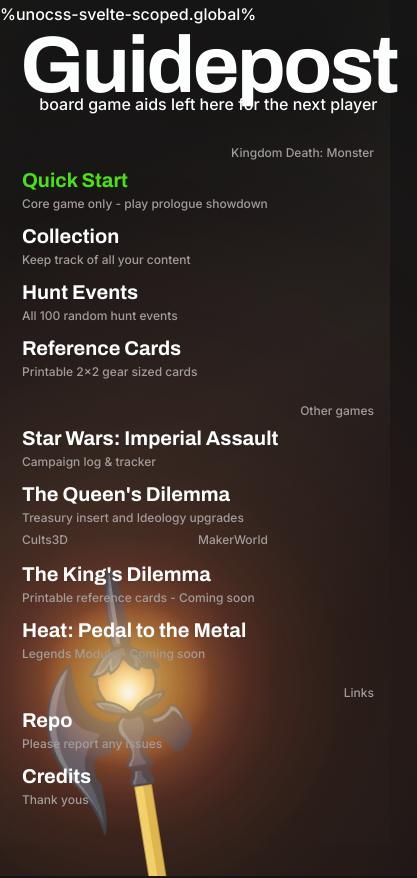
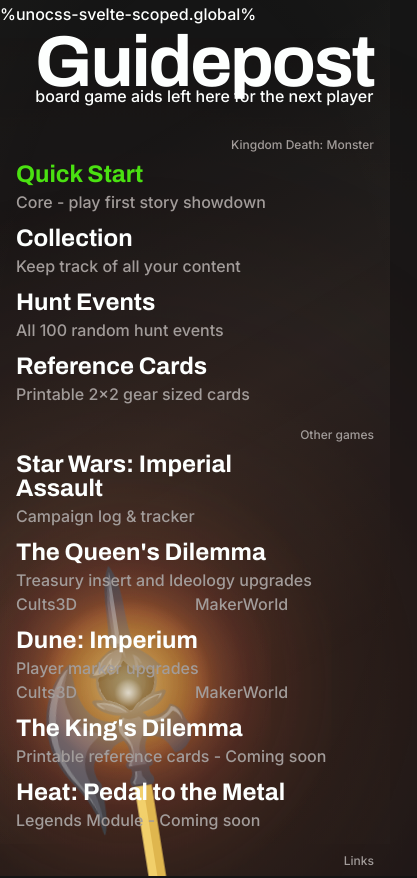
Before and after one commit to nick1n/guidepost, a SvelteKit app: page / in a window 390 px wide. Shown: the top 878 px of the page, 417 px wide, since content can reach past the window. Before the commit the page ends 844 px from the top, so only its background shows below. Built offline with nearby package versions, Linux system fonts and the light colour scheme.

Commit message:
Refine tool links and credits page styling
- Add Dune: Imperium player marker resources
- Improve tool hover accents and responsive credits layout

```diff
--- a/src/app.css
+++ b/src/app.css
@@ -11,6 +11,7 @@
 
   --panel: #1e1e1e;
   --border: #1e1e1e;
+  --color-divider: color-mix(var(--foreground) 15%, transparent);
 
   --accent: #11b2e1;
   --accent-foreground: #fdfffe;
@@ -32,8 +33,9 @@
 
   --text-sm: 0.75rem;
   --text-lg: 1.25rem;
+  --text-xl: 1.5rem;
   --text-card-title: 1.5rem;
-  --text-hero: clamp(5rem, 10vw, 9rem);
+  --text-hero: round(clamp(4.5rem, 10vw, 9rem), 1px);
   --font-semibold: 700;
   --font-bold: 700;
 
@@ -79,6 +81,7 @@
   border-top: var(--border-size) solid transparent;
   color: var(--foreground);
   font-family: var(--font-sans);
+  text-wrap-style: pretty;
 }
 
 button {
--- a/src/routes/+page.svelte
+++ b/src/routes/+page.svelte
@@ -32,7 +32,7 @@
       items: [
         {
           title: "Quick Start",
-          note: "Core game only - play prologue showdown",
+          note: "Core - play first story showdown",
           icon: "i-material-symbols:play-circle-outline",
           href: resolve("/start"),
           accent: "primary",
@@ -70,6 +70,23 @@
         {
           title: "The Queen's Dilemma",
           note: "Treasury insert and Ideology upgrades",
+          icon: "i-material-symbols:3d-outline-sharp",
+          destinations: [
+            {
+              label: "MakerWorld",
+              href: "https://makerworld.com/en/models/2958034",
+              brand: "makerworld",
+            },
+            {
+              label: "Cults3D",
+              href: "https://cults3d.com/en/3d-model/game/queens-dilemma-treasury-insert-ideology-markers",
+              brand: "cults3d",
+            },
+          ],
+        },
+        {
+          title: "Dune: Imperium",
+          note: "Player marker upgrades",
           icon: "i-material-symbols:3d-outline-sharp",
           destinations: [
             {
@@ -184,8 +201,13 @@
         <h2 {id}>{label}</h2>
         {#each items as i (i.title)}
           {#if i.destinations}
-            <div class={["tool", "has-destinations", i.accent && `accent-${i.accent}`]}>
-              <a class="tool-main" href={i.destinations[0].href} target="_blank" aria-describedby="new-tab-description">
+            <div class={["tool has-destinations", i.accent && `accent-${i.accent}`]}>
+              <a
+                class={["tool-main", i.destinations[0].brand]}
+                href={i.destinations[0].href}
+                target="_blank"
+                aria-describedby="new-tab-description"
+              >
                 {@render toolContent(i)}
               </a>
               <span class="tool-destinations">
@@ -246,51 +268,40 @@
 
 <style>
   .landing {
-    --space-page: clamp(1.25rem, 4vw, 3rem);
+    --color-cults3d: #822ef5;
+    --color-makerworld: #08bf08;
+    --color-muted-hover: color-mix(var(--foreground) 75%, transparent);
+    --color-shadow-edge: color-mix(var(--background) 90%, transparent);
+    --gap-tool: round(clamp(0.5rem, 0.8vh, 0.75rem), 1px);
+    --layer-backdrop: -1;
     --offset-tagline: -10px;
-    --width-nav: 24rem;
-    --gap-tool: 0.5rem;
     --position-glow-x: 35%;
     --position-glow-y: 12rem;
     --position-guidepost-orb-x: 50%;
     --position-guidepost-orb-y: 44%;
-    --shift-x: 0px;
-    --shift-y: 0px;
-    --shift-hover: 0.4rem;
-    --size-icon: 1.5rem;
-    --size-external: 1rem;
-    --size-glow-ambient: max(84rem, 150vw);
-    --size-glow-pulse: clamp(28rem, 68vw, 58rem);
-    --size-glow-flicker: clamp(18rem, 38vw, 32rem);
-    --size-glow-candle: clamp(16rem, 32vw, 26rem);
-    --size-guidepost: clamp(23rem, 55vw, 38rem);
-    --layer-backdrop: -1;
-    --color-muted-hover: color-mix(var(--foreground) 75%, transparent);
-    --color-makerworld: #08bf08;
-    --color-cults3d: #822ef5;
-    --color-shadow-edge: color-mix(var(--background) 90%, transparent);
     --shadow-title:
       -1px 0 0 var(--color-shadow-edge), 1px 0 0 var(--color-shadow-edge), 0 -1px 0 var(--color-shadow-edge),
       0 1px 0 var(--color-shadow-edge), 0 2px 4px color-mix(var(--background) 55%, transparent);
-    --duration-pulse: 11s;
-    --duration-flicker: 13s;
+    --shift-hover: -0.5rem;
+    --shift-x: 0px;
+    --shift-y: 0px;
+    --size-external: 1rem;
+    --size-icon: 1.5rem;
+    --space-page: round(clamp(1rem, 4vw, 3rem), 1px);
+    --width-nav: 25rem;
+
     --duration-ambient: 43s;
     --duration-candle: 7s;
-    --color-lantern-core: #fff3cc;
-    --color-lantern-honey: #ffc66d;
-    --color-lantern-ember: #ce6b29;
-    --gradient-page-sheen-vignette:
-      linear-gradient(150deg, transparent 20%, #ffd6ad0f 50%, transparent 80%),
-      radial-gradient(ellipse at center, transparent 70%, #fff0bd04 100%);
+    --duration-flicker: 5s;
+    --duration-pulse: 11s;
+    --size-glow-ambient: max(84rem, 150vw);
+    --size-glow-candle: clamp(16rem, 32vw, 26rem);
+    --size-glow-flicker: clamp(18rem, 38vw, 32rem);
+    --size-glow-pulse: clamp(28rem, 68vw, 58rem);
+    --size-guidepost: clamp(23rem, 55vw, 38rem);
     --gradient-light-ambient:
       radial-gradient(circle at center, #fba15321 0%, transparent 36%),
       radial-gradient(ellipse at center in oklch, #f16c3736 0%, #b7453024 31%, #6c282514 54%, transparent 76%);
-    --gradient-light-pulse:
-      radial-gradient(circle at center in oklch, #ffe4a647 0%, #ffb2512e 18%, transparent 42%),
-      radial-gradient(ellipse at center in oklch, #fb823b3b 0%, #d4403021 43%, transparent 75%);
-    --gradient-light-flicker:
-      radial-gradient(circle at center in oklch, #fff0b56b 0%, #ffc34d4d 16%, transparent 42%),
-      radial-gradient(ellipse at center in oklch, #ff992e4a 0%, #f6542430 38%, #9a2a221a 60%, transparent 76%);
     --gradient-light-candle: radial-gradient(
       circle at center in oklch,
       #ffe48552 0%,
@@ -299,6 +310,15 @@
       #c4280712 47%,
       transparent 54%
     );
+    --gradient-light-flicker:
+      radial-gradient(circle at center in oklch, #fff0b56b 0%, #ffc34d4d 16%, transparent 42%),
+      radial-gradient(ellipse at center in oklch, #ff992e4a 0%, #f6542430 38%, #9a2a221a 60%, transparent 76%);
+    --gradient-light-pulse:
+      radial-gradient(circle at center in oklch, #ffe4a647 0%, #ffb2512e 18%, transparent 42%),
+      radial-gradient(ellipse at center in oklch, #fb823b3b 0%, #d4403021 43%, transparent 75%);
+    --gradient-page-sheen-vignette:
+      linear-gradient(150deg, transparent 20%, #ffd6ad0f 50%, transparent 80%),
+      radial-gradient(ellipse at center, transparent 70%, #fff0bd04 100%);
 
     &::before {
       z-index: var(--layer-backdrop);
@@ -329,7 +349,6 @@
     contain: inline-size;
     margin-block-start: var(--offset-tagline);
     text-align: center;
-    text-wrap: pretty;
   }
 
   nav {
@@ -363,12 +382,28 @@
   }
 
   .tool {
-    --color-tool-hover: var(--accent);
+    --color-tool-accent: var(--accent);
 
     padding-block: var(--gap-tool);
-    border-block-end: var(--border-size) solid color-mix(var(--foreground) 15%, transparent);
-    font-size: var(--text-sm);
+    border-block-end: var(--border-size) solid var(--color-divider);
     line-height: var(--line-height-none);
+    transition: color var(--duration-fast) var(--ease-standard);
+
+    &:any-link:is(:hover, :focus-visible),
+    &:has(:any-link:is(:hover, :focus-visible)) {
+      --color-tool-note: var(--color-muted-hover);
+      --shift-tool-icon: var(--shift-hover);
+
+      color: var(--color-tool-accent);
+    }
+
+    &:has(.makerworld:is(:hover, :focus-visible)) {
+      --color-tool-accent: var(--color-makerworld);
+    }
+
+    &:has(.cults3d:is(:hover, :focus-visible)) {
+      --color-tool-accent: var(--color-cults3d);
+    }
 
     &.has-destinations {
       --color-primary-destination: var(--muted-foreground);
@@ -376,14 +411,6 @@
 
       display: block;
       padding-block-end: 0;
-      transition: color var(--duration-fast) var(--ease-standard);
-
-      &:has(:is(.tool-main, .destination):is(:hover, :focus-visible)) {
-        --color-tool-note: var(--color-muted-hover);
-        --shift-tool-icon: calc(-1 * var(--shift-hover));
-
-        color: var(--color-tool-hover);
-      }
 
       &:has(.tool-main:is(:hover, :focus-visible)) {
         --color-primary-destination: var(--foreground);
@@ -392,25 +419,21 @@
     }
 
     &.accent-primary {
-      --color-tool-hover: var(--accent-green);
+      --color-tool-accent: var(--accent-green);
 
-      color: var(--accent-green);
+      color: var(--color-tool-accent);
     }
 
     &.accent-red {
-      --color-tool-hover: var(--accent-red);
+      --color-tool-accent: var(--accent-red);
     }
 
     &.accent-muted {
       color: color-mix(var(--foreground) 25%, transparent);
     }
-  }
 
-  a.tool {
+    &:any-link {
       position: relative;
-    transition:
-      color var(--duration-fast) var(--ease-standard),
-      padding var(--duration-fast) var(--ease-standard);
 
       &::after {
         position: absolute;
@@ -419,19 +442,16 @@
         inset-inline: 0;
         transform: scaleX(0);
         transform-origin: right;
-      background: var(--color-tool-hover);
+        background: var(--color-tool-accent);
         content: "";
         transition: transform var(--duration-fast) var(--ease-standard);
       }
 
-    &:is(:hover, :focus-visible) {
-      --color-tool-note: var(--color-muted-hover);
+      &:focus-visible {
+        outline: none;
+      }
 
-      padding-inline-end: var(--shift-hover);
-      outline: none;
-      color: var(--color-tool-hover);
-
-      &::after {
+      &:is(:hover, :focus-visible)::after {
         transform: scaleX(1);
       }
     }
@@ -440,7 +460,7 @@
   .tool-title {
     grid-area: title;
     font-weight: var(--font-semibold);
-    font-size: var(--text-lg);
+    font-size: var(--text-xl);
     font-family: var(--font-display);
   }
 
@@ -459,10 +479,8 @@
     transition: translate var(--duration-fast) var(--ease-standard);
   }
 
-  .tool-main {
-    &:focus-visible {
+  .tool-main:focus-visible {
     outline: none;
-    }
   }
 
   .tool-destinations {
@@ -471,7 +489,6 @@
   }
 
   .destination {
-    --color-destination: var(--accent);
     --scale-destination: 0;
 
     display: inline-flex;
@@ -488,17 +505,9 @@
       inset-inline: 0;
       transform: scaleX(var(--scale-destination));
       transform-origin: right;
-      background: var(--color-destination);
+      background: var(--color-tool-accent);
       content: "";
       transition: transform var(--duration-fast) var(--ease-standard);
-    }
-
-    &.makerworld {
-      --color-destination: var(--color-makerworld);
-    }
-
-    &.cults3d {
-      --color-destination: var(--color-cults3d);
     }
 
     &:first-child {
@@ -515,7 +524,7 @@
     }
 
     &:focus-visible {
-      outline: calc(2 * var(--border-size)) solid var(--color-destination);
+      outline: var(--border-size) solid var(--color-tool-accent);
       outline-offset: 2px;
     }
   }
@@ -706,7 +715,7 @@
   }
 
   @media (prefers-reduced-motion: reduce) {
-    :is(a.tool, .has-destinations, .destination, .tool-icon) {
+    :is(.tool, .destination, .tool-icon) {
       transition: none;
     }
 
--- a/src/routes/credits/+page.svelte
+++ b/src/routes/credits/+page.svelte
@@ -117,14 +117,13 @@
 
 <style>
   main {
-    --color-line: color-mix(var(--foreground) 15%, transparent);
-
-    padding: 1rem;
+    justify-self: center;
   }
 
   .home-link {
     display: inline-flex;
     align-items: center;
+    padding: 1rem;
     gap: 0.5rem;
     color: var(--muted-foreground);
     font-weight: var(--font-bold);
@@ -142,7 +141,8 @@
   }
 
   header {
-    text-align: right;
+    padding-inline: 1rem;
+    text-align: center;
   }
 
   :is(h1, h2) {
@@ -151,20 +151,19 @@
   }
 
   h1 {
-    font-size: clamp(3.5rem, 12vw, 6rem);
+    font-size: 5rem;
     line-height: var(--line-height-none);
     letter-spacing: var(--letter-spacing-tight);
   }
 
   .intro {
     color: var(--muted-foreground);
-    text-wrap: pretty;
   }
 
   section {
     display: grid;
     padding-block: 1rem;
-    border-block-start: var(--border-size) solid var(--color-line);
+    border-block-start: var(--border-size) solid var(--color-divider);
 
     &:first-of-type {
       border: 0;
@@ -180,6 +179,7 @@
   }
 
   .credit {
+    display: inline-block;
     padding-inline: 1rem;
     line-height: 2rem;
   }
@@ -194,7 +194,7 @@
   footer {
     margin-block-start: 1rem;
     color: var(--muted-foreground);
-    text-align: right;
+    text-align: center;
   }
 
   .heart-icon {
@@ -207,7 +207,6 @@
     .groups {
       display: grid;
       grid-template-columns: 0 max-content max-content;
-      justify-content: end;
     }
 
     section {
@@ -227,19 +226,4 @@
       inline-size: auto;
     }
   }
-
-  @media (width >= 64rem) {
-    header {
-      position: fixed;
-      max-inline-size: 22rem;
-      inset-block-end: 1rem;
-      inset-inline-start: 1rem;
-      text-align: center;
-    }
-
-    :is(.groups, footer) {
-      max-inline-size: fit-content;
-      margin-inline-start: auto;
-    }
-  }
 </style>
```
Lines whose indentation alone changed are shown as unchanged.
